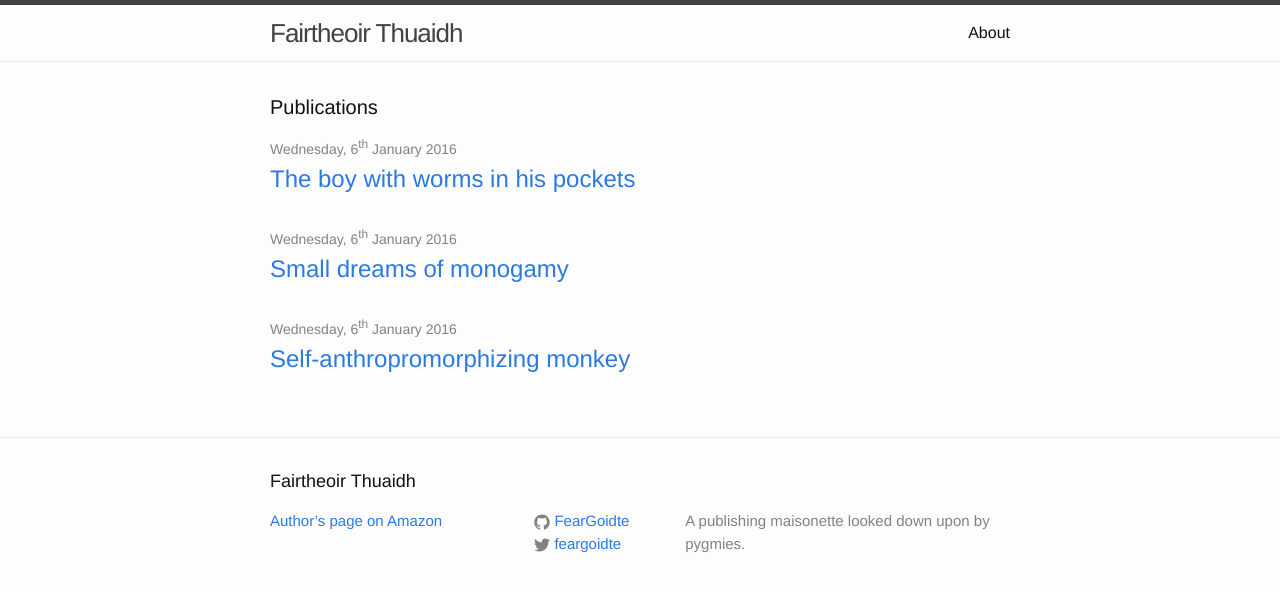
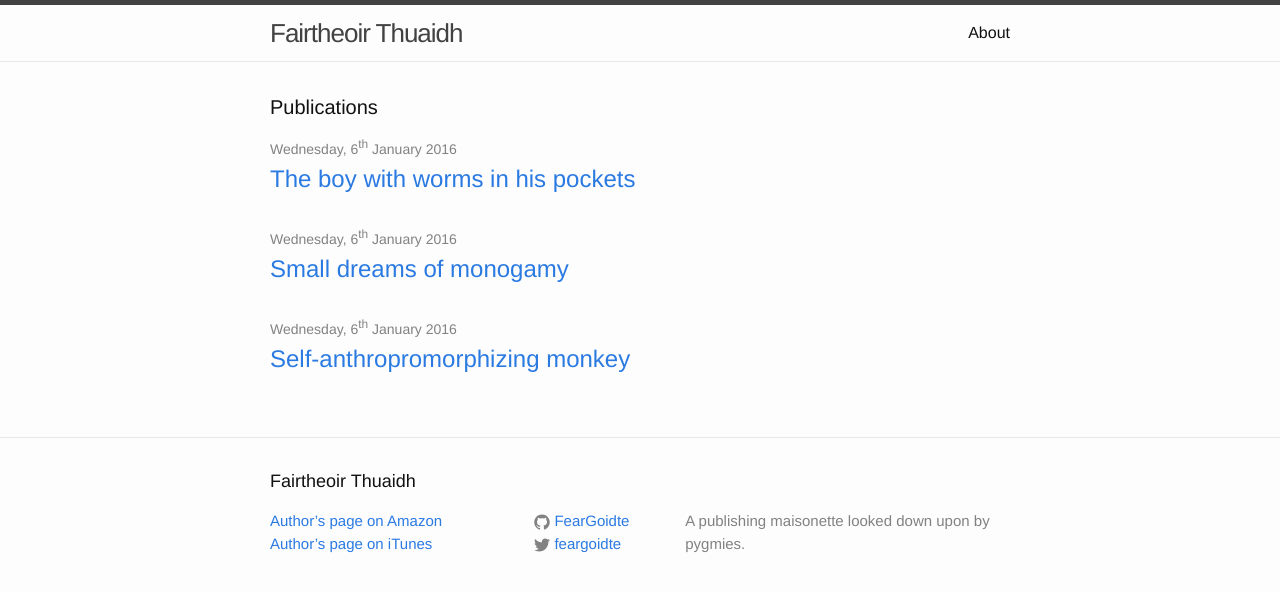
Before and after one commit to FearGoidte/FairtheoirThuaidh, a Jekyll site: the page built from index.html, in a window 1280 px wide. Shown: the top 592 px of the page. Built offline with Jekyll 4.4.1, drawn with Linux system fonts in a browser that asks for light colours.

Commit message:
Added link to Author’s page on iTunes

```diff
--- a/_includes/footer.html
+++ b/_includes/footer.html
@@ -8,6 +8,7 @@
       <div class="footer-col  footer-col-1">
         <ul class="contact-list">
           <li><a href="https://www.amazon.co.uk/-/e/B01ABT1SIM">Author’s page on Amazon</a></li>
+          <li><a href="https://itunes.apple.com/gb/author/o-nuanain-j.-p./id1072462215?mt=11&#38;at=1000laV8">Author’s page on iTunes</a></li>
           <li><a href="mailto:{{ site.email }}">{{ site.email }}</a></li>
         </ul>
       </div>
```
